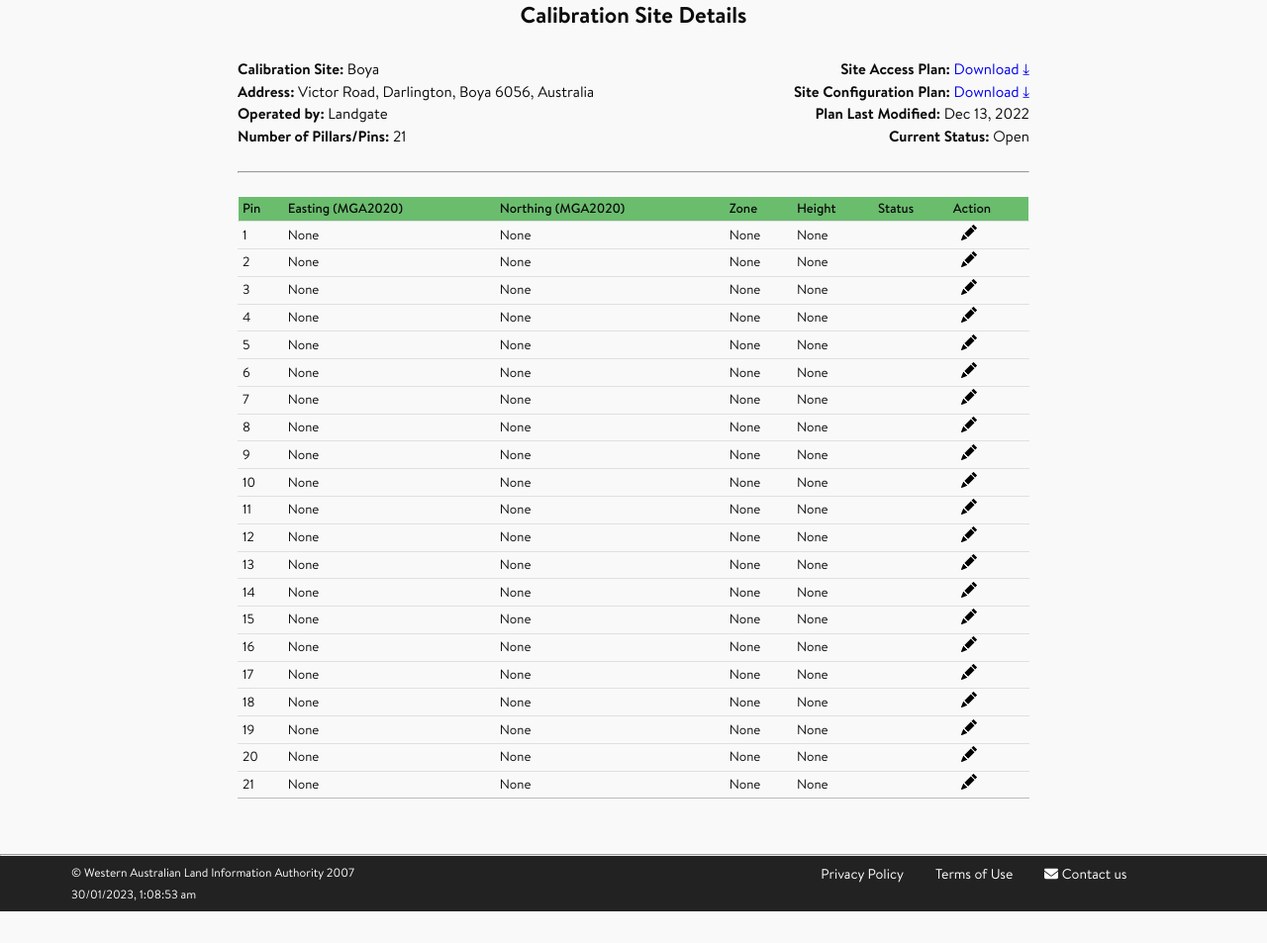
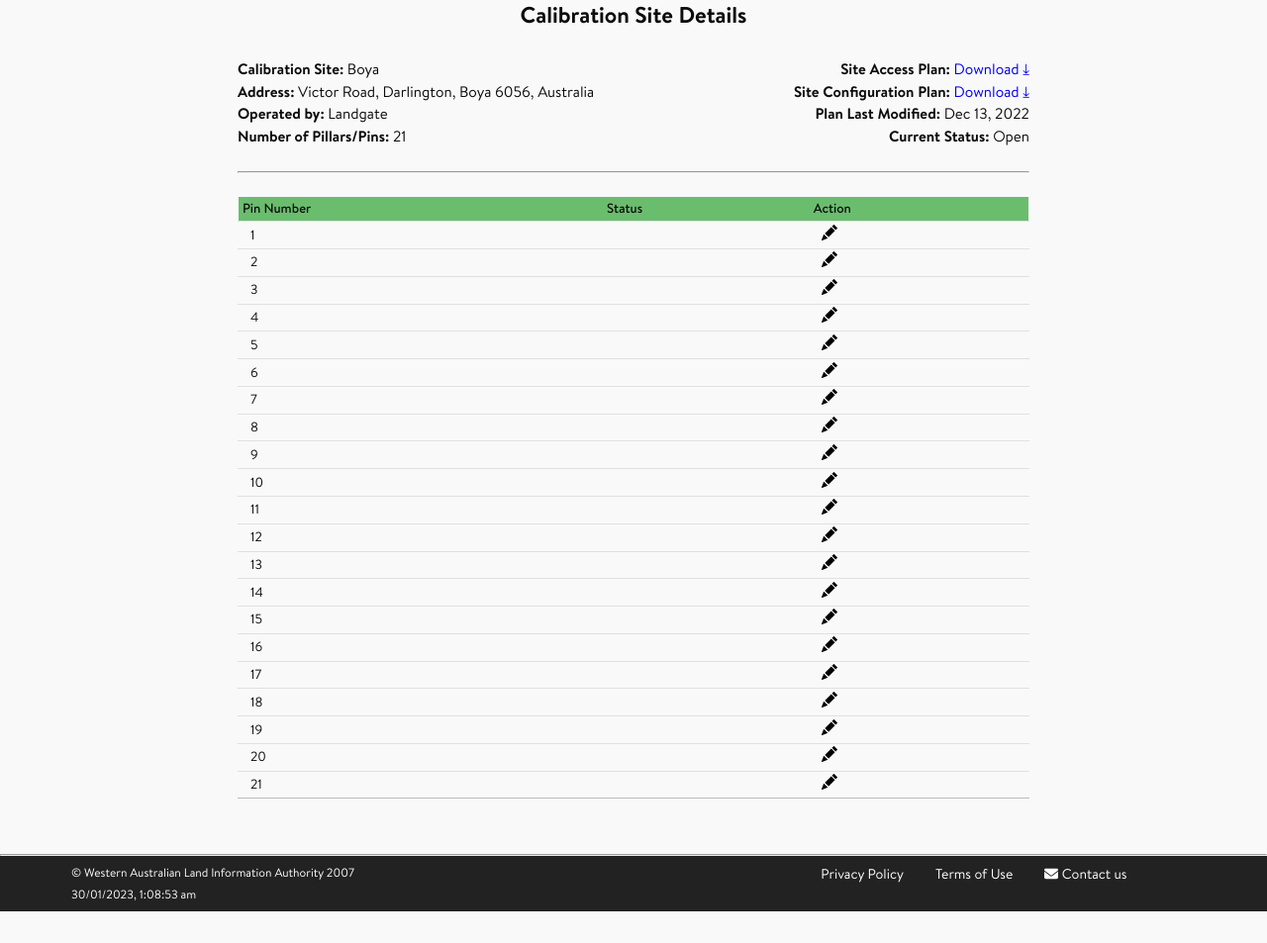
Before and after one commit to Landgate/Medjil, a Django app: page /calibrationsites/site/1/view/ in a window 1280 px wide. Shown: the part 145-1098 px from the top of the page at 99% size. Run offline with Django 3.2, Linux system fonts and the light colour scheme; a user stored in the database is signed in; data comes from the database, SQL or seed files in the repository; both versions use the stored data as it was before the commit.

Commit message:
Amending the Pillar Form

```diff
--- a/calibrationsites/models.py
+++ b/calibrationsites/models.py
@@ -65,7 +65,6 @@
 class CalibrationSite(models.Model):
     site_types = (
                 (None, '--- Select Type ---'),
-                # ('edm_lab', 'EDM Calibration Laboratory'),
                 ('baseline','EDM Calibration Baseline'),
                 ('staff_lab', 'Staff Calibration Laboratory'),
                 ('staff_range','Staff Calibration Range'),
@@ -144,31 +143,9 @@
                 return getattr(self.site_config, 'url', None)
             return None
 
-# pin_validate = RegexValidator(r'^[0-9]{1,2}$', 'Only two digits are allowed')
-
-
-# class PinsForRange(models.Model):
-#     site_id = models.ForeignKey(CalibrationSite,
-#                  limit_choices_to={'site_type__exact': 'staff_range'},
-#                  on_delete = models.RESTRICT, null = False,
-#                  verbose_name = 'Site Name')
-#     pin_number = models.CharField(max_length=2,
-#                     unique = True,
-#                     help_text="Enter pin numbers as an integer, e.g., 1",
-#                     validators = [pin_validate],
-#                     verbose_name= 'Pin/Pillar Number')
-#     height = models.FloatField(null=True,
-#                                 blank=True,
-#                                 validators=[MinValueValidator(-30), MaxValueValidator(10000)],
-#                                 help_text = "Enter the AHD, if known")
-
-#     def __str__(self):
-#         return f'{self.pin_number} - {self.site_id}'
-
 
 class Pillar(models.Model):
     site_id = models.ForeignKey(CalibrationSite,
-                #  limit_choices_to={'site_type__exact': 'baseline'},
                  on_delete = models.CASCADE, null = False,
                  verbose_name = 'Site Name')
     name = models.CharField(max_length=25,
@@ -189,10 +166,7 @@
                             verbose_name = 'Northing [m]',
                             validators=[MinValueValidator(3000000), MaxValueValidator(10000000)],
                             help_text="MGA2020 Northing (m). eg., 6458541.334")
-    height = models.FloatField(null=True,
-                                blank=True,
-                                validators=[MinValueValidator(-30), MaxValueValidator(10000)],
-                                help_text = "Enter the orthometic height, if known")
+
     zone = models.PositiveSmallIntegerField(null=True, blank=True,
                             validators=[MinValueValidator(1), MaxValueValidator(60)],
                             help_text = "Grid Zone, if applicable")
@@ -210,8 +184,5 @@
          self.order = self.format_name
          super(Pillar, self).save(*args, **kwargs)
 
-    # def get_absolute_url(self):
-    #     return reverse('baseline_calibration:pillar-detail', args=[str(self.id)])
-
     def __str__(self):
         return f'{self.site_id} - Pillar/Pin {self.name}'
--- a/calibrationsites/templates/calibrationsites/site_detail.html
+++ b/calibrationsites/templates/calibrationsites/site_detail.html
@@ -40,21 +40,13 @@
                 <table style="margin-left:auto;margin-right:auto;font-size:10.0pt;width:800px;">
                     {% if site.site_type == 'staff_range' %}
                         <tr>
-                            <th>Pin</th>
-                            <th>Easting (MGA2020)</th>
-                            <th>Northing (MGA2020)</th>
-                            <th>Zone</th>
-                            <th>Height</th>
+                            <th>Pin Number</th>
                             <th>Status</th>
                             <th>Action</th>
                         </tr>
                         {% for pillar in pillars %}
                             <tr>
-                                <td>{{ pillar.name }}</td>
-                                <td>{{ pillar.easting }}</td>
-                                <td>{{ pillar.northing }}</td>
-                                <td>{{ pillar.zone }}</td>
-                                <td>{{ pillar.height }}</td>
+                                <td class="pxl-3">{{ pillar.name }}</td>
                                 <td>{{ site.status }}</td>
                                 <td>
                                     <a class="svg-icon edit" href="/calibrationsites/each_pillar_update/{{site.id}}/{{pillar.name}}" target="_blank" onclick="return showAddPopup(this);" id="update_pillar">
@@ -66,21 +58,19 @@
                         {% endfor %}
                     {% elif site.site_type == 'baseline' %}
                         <tr>
-                            <th>Pillar</th>
+                            <th>Pillar Number</th>
                             <th>Easting (MGA2020)</th>
                             <th>Northing (MGA2020)</th>
                             <th>Zone</th>
-                            <th>Height</th>
                             <th>Status</th>
                             <th>Action</th>
                         </tr>
                         {% for pillar in pillars %}
                             <tr>
-                                <td>{{ pillar.name }}</td>
+                                <td class="pxl-3">{{ pillar.name }}</td>
                                 <td>{{ pillar.easting }}</td>
                                 <td>{{ pillar.northing }}</td>
                                 <td>{{ pillar.zone }}</td>
-                                <td>{{ pillar.height }}</td>
                                 <td>{{ site.status }}</td>
                                 <td>
                                     <a class="svg-icon edit" href="/calibrationsites/each_pillar_update/{{site.id}}/{{pillar.name}}" target="_blank" onclick="return showAddPopup(this);" id="update_pillar">
--- a/calibrationsites/views.py
+++ b/calibrationsites/views.py
@@ -252,6 +252,7 @@
         pillar_form_data = form_data[1]
 
         site_name = site_form_data['site_name']
+        site_type = site_form_data['site_type']
         # Create Site
         try:
             site = CalibrationSite.objects.create(
@@ -269,15 +270,22 @@
         except:
             site = CalibrationSite.objects.get(site_name = site_name)
 
-        for pillars in pillar_form_data:
-            try:
+        if site_type.startswith('staff'):
+            for pillars in pillar_form_data:
                 new_pillars = Pillar.objects.create(
                     site_id = site,
-                    name = int(pillars['name']),
-                    height = pillars['height']
+                    name = pillars['name'],
                 )
-            except IntegrityError:
-                continue
+        elif site_type.startswith('baseline'):
+            for pillars in pillar_form_data:
+                new_pillars = Pillar.objects.create(
+                    site_id = site,
+                    name = pillars['name'],
+                    easting = pillars['easting'],
+                    northing = pillars['northing'],
+                    zone = pillars['zone'],
+                )
+
 
         return redirect('calibrationsites:home')
 #########################################################################
```
Also changed, not shown: calibrationsites/forms.py (+4 -3 lines), calibrationsites/templates/calibrationsites/CalibrationSiteForm2.html (+5 -6 lines), db.sqlite3.
